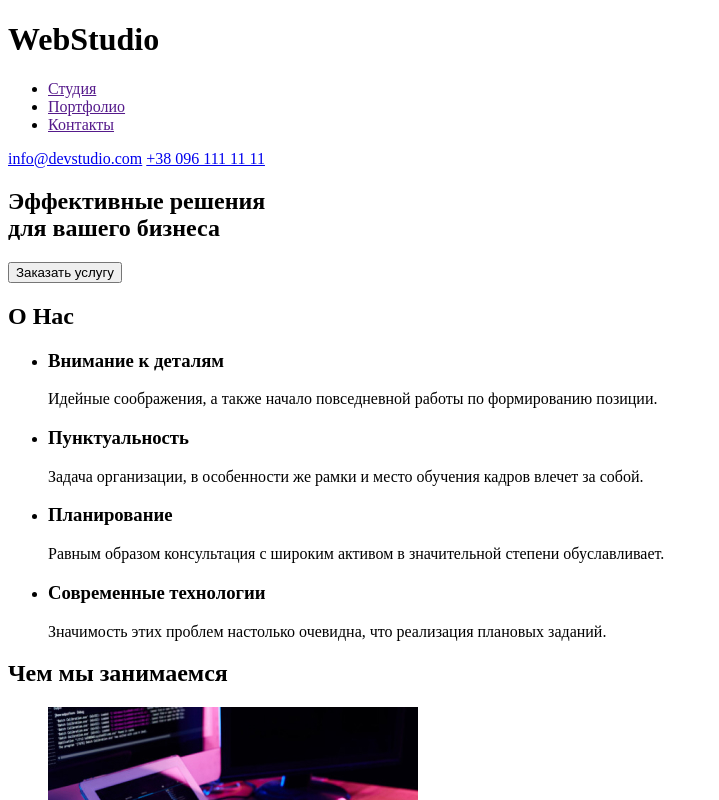
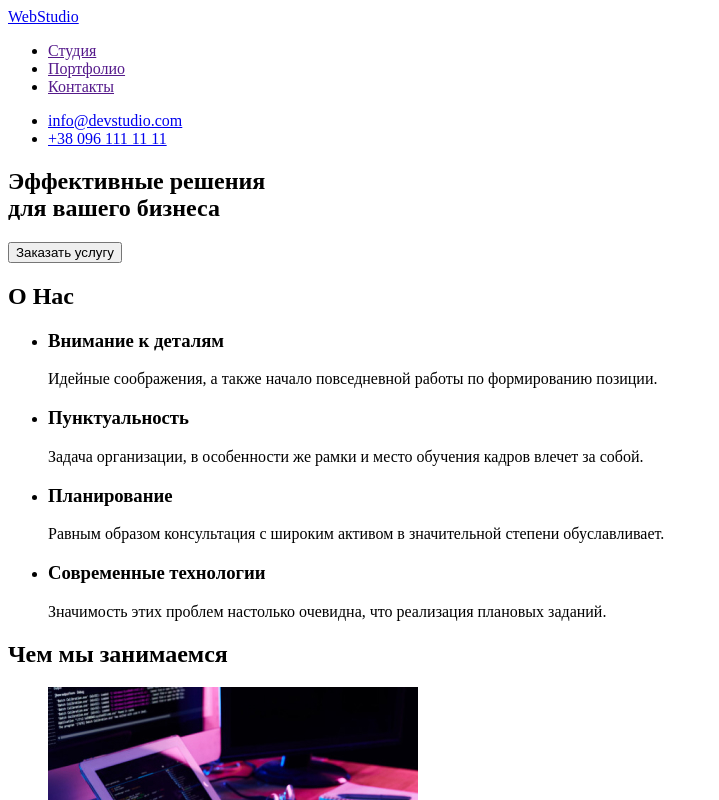
Before and after one commit to AvramenkoBohdan/goit-markup-hw-01, a plain HTML site: page index.html in a window 1280 px wide. Shown: the top 800 px of the page, without its empty margins (0-719 px from the left). Drawn offline with Linux system fonts and the light colour scheme.

Commit message:
changed index.html

```diff
--- a/index.html
+++ b/index.html
@@ -8,10 +8,9 @@
   </head>
   <body>
     <header>
-      <a href="./index.html"></a>
-      <h1><span>Web</span>Studio</h1>
       <nav>
-        <ul>
+        <a href="./index.html">WebStudio</a>
+                <ul>
           <li>
             <a href="">Студия</a>
           </li>
@@ -22,13 +21,19 @@
             <a href="">Контакты</a>
           </li>
         </ul>
-        <a href="mailto:info@devstudio.com">info@devstudio.com</a>
-        <a href="tel:+380961111111">+38 096 111 11 11</a>
       </nav>
+      <ul>
+        <li>
+      <a href="mailto:info@devstudio.com">info@devstudio.com</a>
+      </li>
+      <li>
+      <a href="tel:+380961111111">+38 096 111 11 11</a>
+      </li>
+      </ul>
     </header>
     <main>
       <section>
-        <h2>
+        <h1>
           Эффективные решения <br />
           для вашего бизнеса
         </h2>
@@ -143,10 +148,16 @@
       </section>
     </main>
     <footer>
-      <h1><span>Web</span>Studio</h1>
-      <address>г. Киев, пр-т Леси Украинки, 26</address>
+      <a href="./index.html">WebStudio</a>
+            <address>г. Киев, пр-т Леси Украинки, 26</address>
+      <ul>
+        <li>
       <a href="mailto:info@devstudio.com">info@devstudio.com</a> <br />
+      </li>
+      <li>
       <a href="tel:+380961111111">+38 096 111 11 11</a>
+      </li>
+      </ul>
     </footer>
   </body>
 </html>
```
